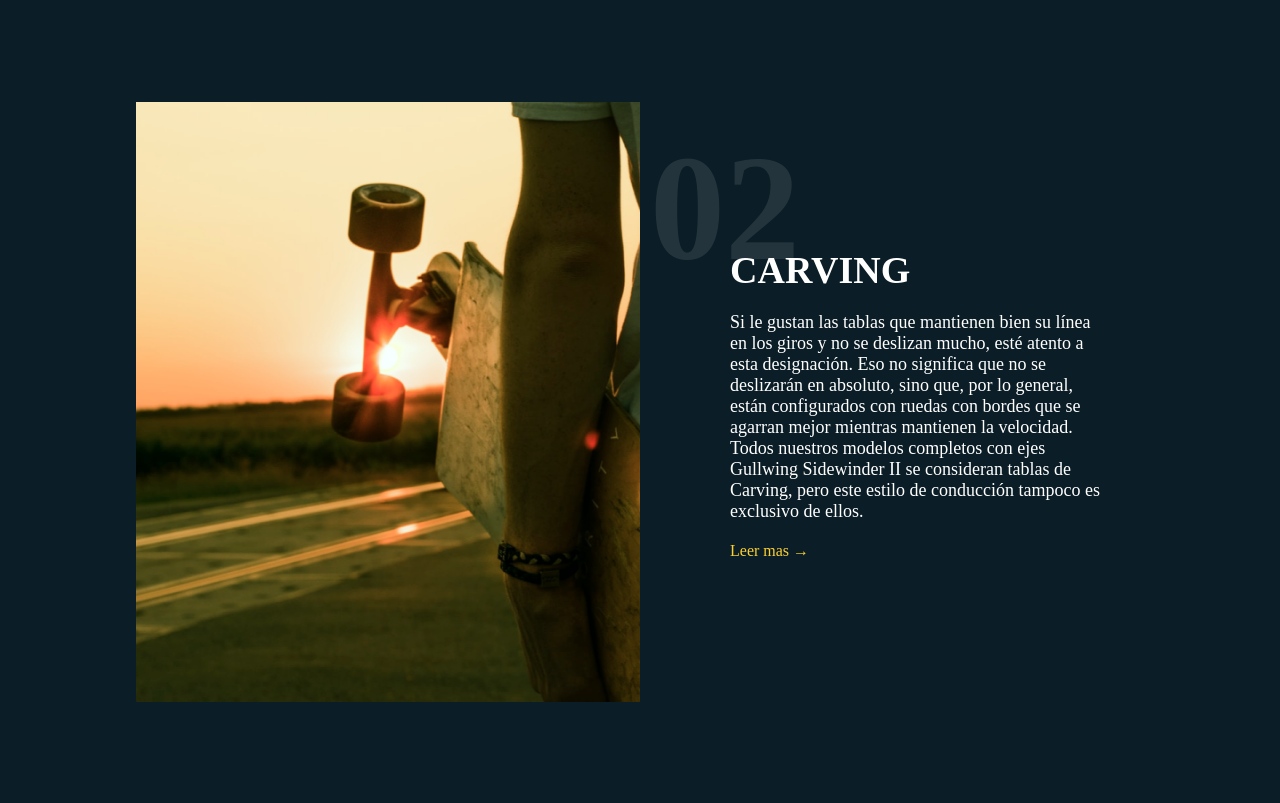
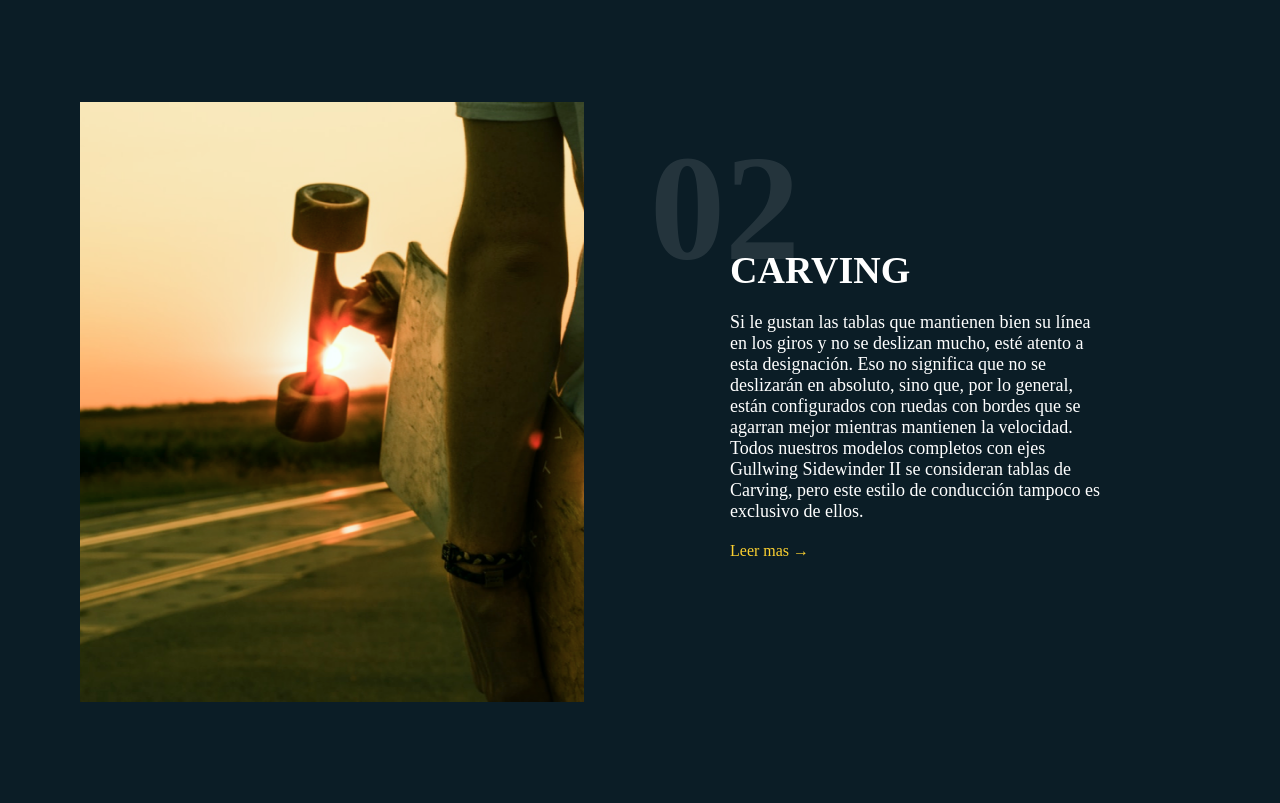
Before and after one commit to CesarJOritzM/Sector-9, a plain HTML site: page index.html in a window 1280 px wide. Shown: the part 1203-2006 px from the top of the page. Drawn offline with Linux system fonts and the light colour scheme.

Commit message:
modificando clases

```diff
--- a/index.html
+++ b/index.html
@@ -10,6 +10,8 @@
 </head>
 
 <body>
+  <!-- <img src="./assets/images/MG.png" alt=""> -->
+
   <header>
     <div class="NavBar">
       <img src="./assets/images/logo.png" alt="SECTOR">
@@ -62,7 +64,7 @@
 
 
   <div class="Container">
-    <div class="Container-Footer">
+    <div class="Container-Footer_invert">
       <img src="./assets/images/02.png" alt="Skate en la carretera">
     </div>
     <div class="Container-Body">
```
